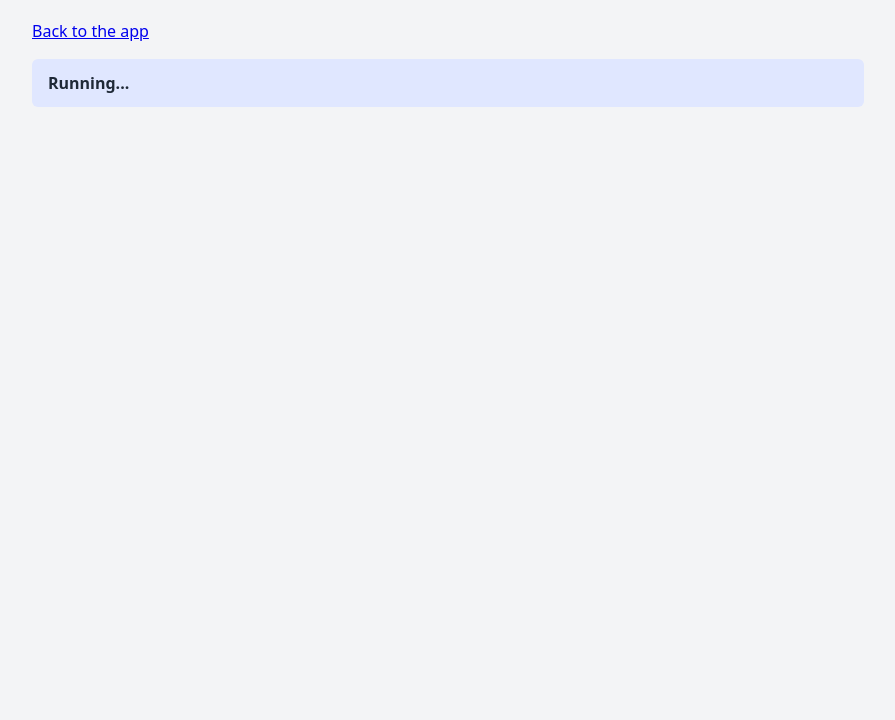
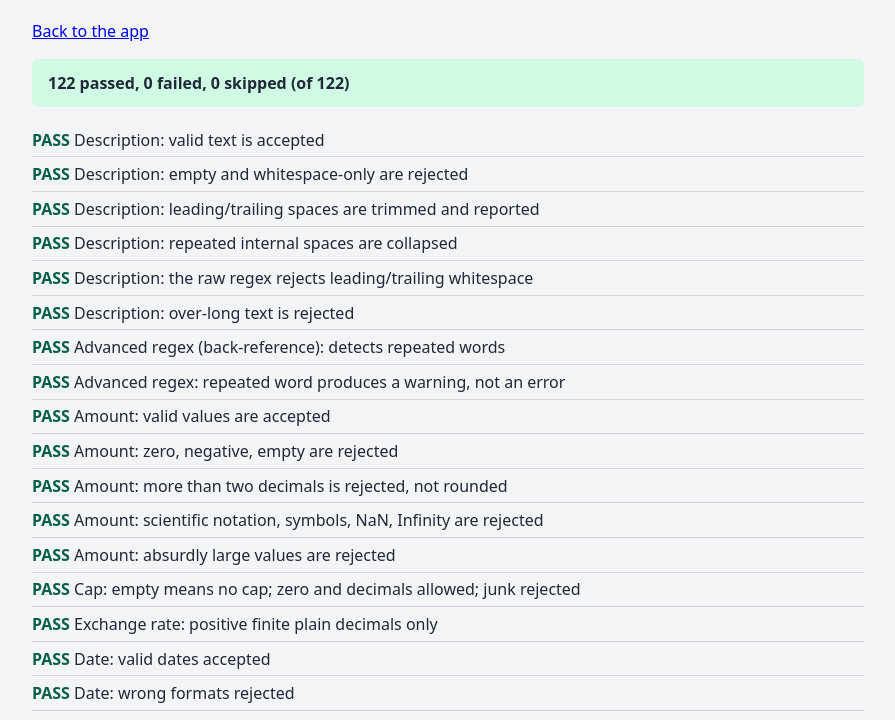
Before and after one commit to adukwu137/oche-student-finance-tracker, a website: page tests.html in a window 1280 px wide. Shown: the part 72-792 px from the top of the page, without its empty margins (192-1087 px from the left). Drawn offline with Linux system fonts and the light colour scheme.

Commit message:
Repo ready for submission

```diff
--- a/tests.html
+++ b/tests.html
@@ -3,12 +3,12 @@
 <head>
   <meta charset="utf-8">
   <meta name="viewport" content="width=device-width, initial-scale=1">
-    <title> Student Finance Tracker - tests </title>
+  <title>Student Finance Tracker - tests</title>
   <style>
     body { font-family: system-ui, sans-serif; max-width: 52rem; margin: 1rem auto; padding: 0 1rem; line-height: 1.5; background: #F3F4F6; color: #1F2937; }
-        #summary { font-weight:700; padding: .75rem 1rem; border-radius: 6px; background: #E0E7FF; }
+    #summary { font-weight: 700; padding: .75rem 1rem; border-radius: 6px; background: #E0E7FF; }
     #summary.ok { background: #D1FAE5; } #summary.bad { background: #FEE2E2; }
-        ul { list-style: none; padding: 0 } li { padding: .3rem 0; border-bottom: 1px solid #D1D5DB; }
+    ul { list-style: none; padding: 0; } li { padding: .3rem 0; border-bottom: 1px solid #D1D5DB; }
     .pass::before { content: "PASS "; color: #065F46; font-weight: 700; }
     .fail::before { content: "FAIL "; color: #B91C1C; font-weight: 700; }
     .skip::before { content: "SKIP "; color: #92400E; font-weight: 700; }
@@ -24,15 +24,15 @@
 </head>
 <body>
   <h1>Student Finance Tracker - tests</h1>
-    <p><a href ="index.html">Back to the app</a> </p>
+  <p><a href="index.html">Back to the app</a></p>
   <p id="summary" role="status">Running...</p>
   <ul id="results"></ul>
   <script>
-        window.addEventListener('DOMcontentloaded', async () => {
+    window.addEventListener('DOMContentLoaded', async () => {
       const list = document.getElementById('results');
       const summary = document.getElementById('summary');
-            try{
-                if(location.protocol.startsWith('http')) window.SEED_JSON_TEXT = await(await fetch('seed.json')).text();
+      try { // when served over http, also check that seed.json matches the embedded copy
+        if (location.protocol.startsWith('http')) window.SEED_JSON_TEXT = await (await fetch('seed.json')).text();
       } catch (e) { /* skipped test reports this */ }
       const results = await window.SFT.suite.runAll();
       for (const r of results) {
```
Lines whose indentation alone changed are shown as unchanged.
